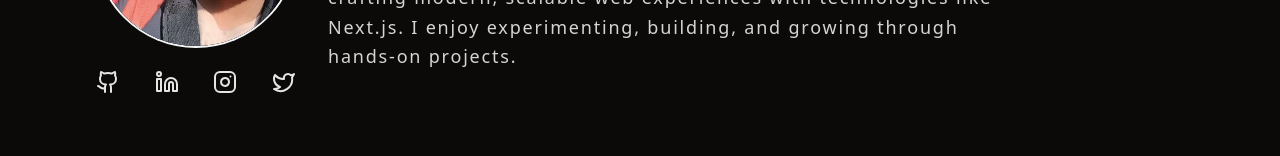
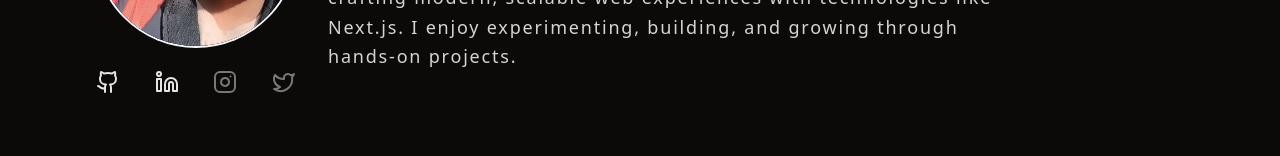
Before and after one commit to rudragaur-01/portfolio, a Next.js app: page / in a window 1280 px wide. Shown: the part 244-400 px from the top of the page. Built offline with nearby package versions, Linux system fonts and the light colour scheme.

Commit message:
links added

```diff
--- a/app/layout.tsx
+++ b/app/layout.tsx
@@ -15,7 +15,7 @@ export default function RootLayout({
     <html lang="en" className="dark">
       <body>
         <header className="sticky top-0 z-20 px-6 py-2 bg-black/50 backdrop-blur-sm ">
-          <span className="inline-block p-2 rounded-xl border border-blue-500/30 bg-gradient-to-br from-blue-500/20 to-purple-500/20">
+          <span className="inline-block cursor-default p-2 rounded-xl border border-blue-500/30 bg-gradient-to-br from-blue-500/20 to-purple-500/20">
             RG
           </span>
         </header>
--- a/components/Hero.tsx
+++ b/components/Hero.tsx
@@ -1,6 +1,23 @@
 import { Github, Instagram, Linkedin, MapPin, Twitter } from "lucide-react";
+import Link from "next/link";
 
 const Hero = () => {
+  const socialLinks = [
+    {
+      icon: Github,
+      href: "https://github.com/rudragaur-01",
+    },
+    {
+      icon: Linkedin,
+      href: "https://www.linkedin.com/in/rudragaur3601/",
+    },
+    {
+      icon: Instagram,
+    },
+    {
+      icon: Twitter,
+    },
+  ];
   return (
     <div className="flex flex-col md:flex-row items-center md:items-start gap-8 mb-16 text-primary">
       <div className="flex flex-col items-center md:items-start">
@@ -13,10 +30,26 @@ const Hero = () => {
         </div>
         <div className="flex flex-col gap-5 w-full">
           <div className="flex w-full items-center gap-4 justify-between">
-            <Github className="hover:scale-105 " />
-            <Linkedin className="hover:scale-105 " />
-            <Instagram className="hover:scale-105 " />
-            <Twitter className="hover:scale-105 " />
+            {socialLinks.map((link, index) => {
+              const Icon = link.icon;
+              return link.href ? (
+                <Link
+                  key={index}
+                  href={link.href}
+                  target="_blank"
+                  rel="noopener noreferrer"
+                  className="hover:scale-105 transition-transform duration-200"
+                >
+                  <Icon size={24} />
+                </Link>
+              ) : (
+                <Icon
+                  key={index}
+                  size={24}
+                  className="opacity-50 cursor-not-allowed"
+                />
+              );
+            })}
           </div>
         </div>
       </div>
```
Also changed, not shown: public/project9.png.
